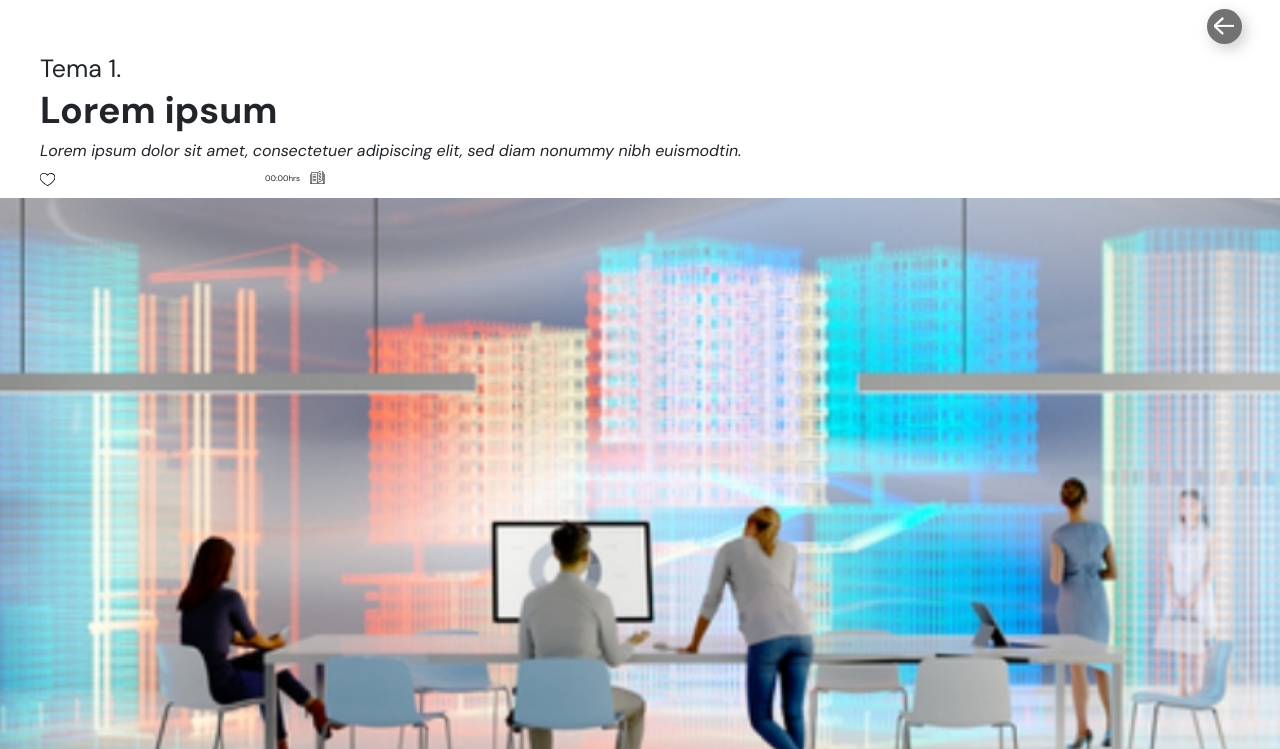
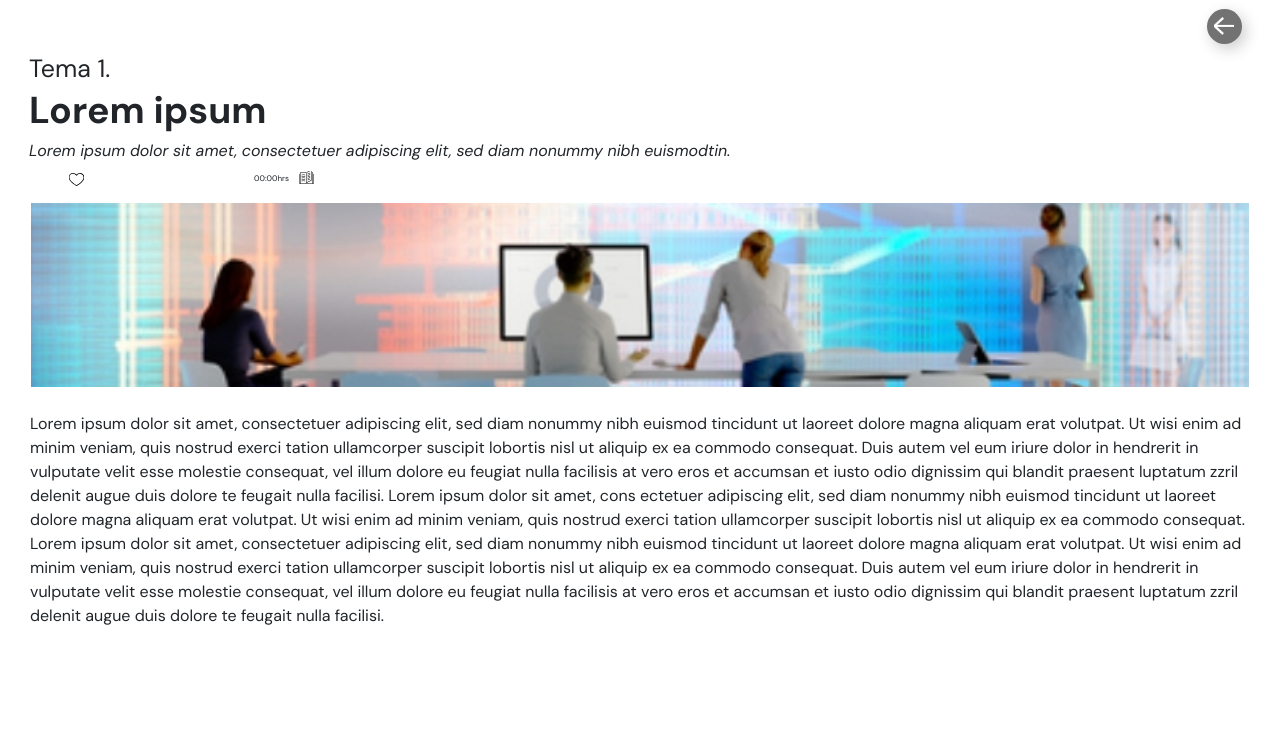
Before and after one commit to lxp-lab-tecmi/lxplab-pruebas, a React app: page /cima1-topic1 in a window 1280 px wide. Shown: the part 51-800 px from the top of the page. Built offline with nearby package versions, Linux system fonts and the light colour scheme.

Commit message:
lxplabs-justupdates

```diff
--- a/src/Components/templates/cima-1/Experts.js
+++ b/src/Components/templates/cima-1/Experts.js
@@ -36,7 +36,7 @@ export const Experts = () => {
                 </Carousel.Item>
             ))}
             </Carousel>
-            <Link className="hero-next" href="https://www.youtube.com/watch?v=dQw4w9WgXcQ">Comenzar <span></span></Link>
+            <Link className="hero-next" to="/cima1-topic1">Comenzar <span></span></Link>
         </div>
     )
 }
--- a/src/Components/templates/cima1-topic1/ImageTopic1.js
+++ b/src/Components/templates/cima1-topic1/ImageTopic1.js
@@ -3,8 +3,6 @@ import image from '../../../assets/Group2x2.jpg'
 
 export const ImageTopic1 = () => {
     return (
-        <div className='t1-limit-container'>
-            <img className='topic1-image' src={image} alt='portada'/>
-        </div>
+        <div className='t1-limit-container'></div>
     )
 }
--- a/src/Styles/components/templates/cima1-topic1/_imageTopic1.scss
+++ b/src/Styles/components/templates/cima1-topic1/_imageTopic1.scss
@@ -1,8 +1,14 @@
 .t1-limit-container{
-    padding-top: 25px;
-    min-width: 375px;
+    min-width: 299px;
+    height: 184px;
+    margin: 0px 31px;
+    margin-top: 40px;
+    background-image: url('../../../../assets/Group2x2.jpg');
+    background-repeat: no-repeat;
+    background-position: center;
+    background-size: cover;
 
-    .topic1-image{
-        width: 100%;
-    }
+    // .topic1-image{
+    //     width: 100%;
+    // }
 }
--- a/src/Styles/components/templates/cima1-topic1/_titleTopic1.scss
+++ b/src/Styles/components/templates/cima1-topic1/_titleTopic1.scss
@@ -1,6 +1,6 @@
 .topic1-title{
-    min-width: 320px;
-    margin: 0 40px;
+    min-width: 317px;
+    margin: 0px 29px;
     margin-top: 50px;
 
     .h2t1{
@@ -30,6 +30,7 @@
         position: absolute;
 
         .t1-heart{
+            margin-left: 40px;
             background-image: url('../../../../assets/heart.svg');
             width: 15px;
             height: 13px;
```
